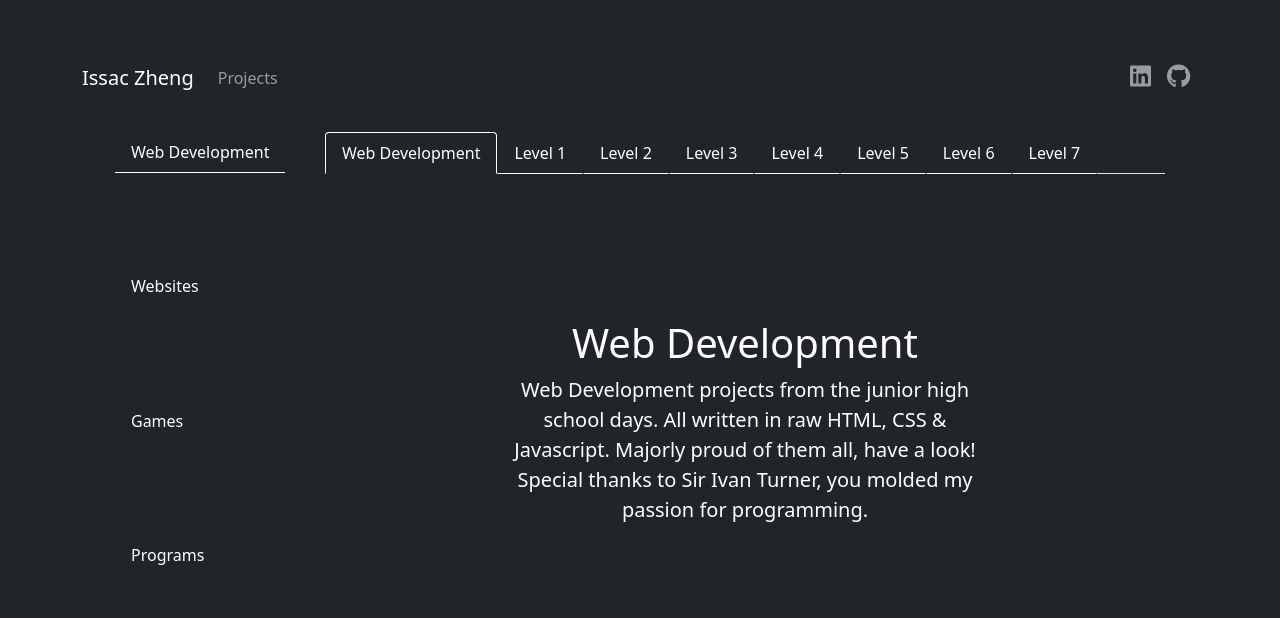
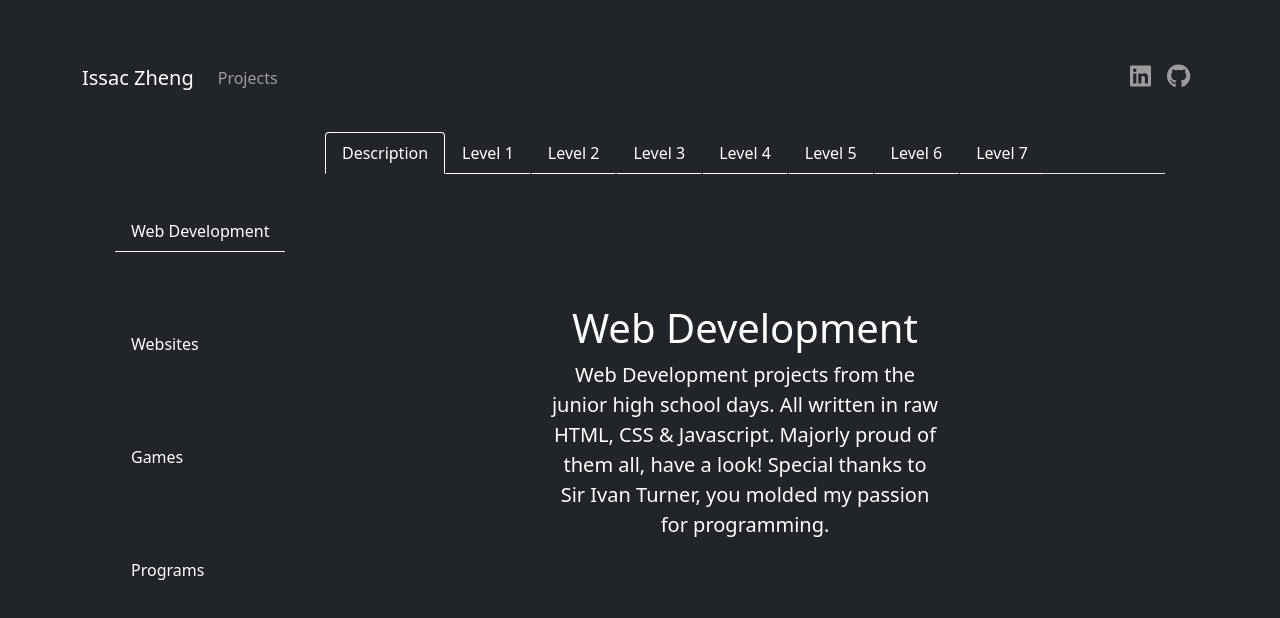
Before and after one commit to iscii/iscii-old, a JavaScript app: page /projects in a window 1280 px wide. Shown: the top 618 px of the page. Built offline with nearby package versions, Linux system fonts and the light colour scheme; the HTML template or start-up script is replaced by a standard one.

Commit message:
improved project page styling, removed active color from nav links

```diff
--- a/src/App.scss
+++ b/src/App.scss
@@ -12,6 +12,10 @@
 	padding-top: 25px;
 	padding-left: 115px;
 	padding-right: 115px;
+}
+
+.navbar-nav .nav-link.active{
+	color: rgba(255, 255, 255, 0.55) !important; /* stops icon from remaining white when clicked*/
 }
 
 /* width */
--- a/src/components/Card/index.js
+++ b/src/components/Card/index.js
@@ -4,7 +4,6 @@ const Card = (props) => {
 	/**
 	 * !props
 	 * *main ({true}, {false (default)}): no card image
-	 * *reverse ({true}, {false (default)}): card image is on the right
 	 * *title (text): card title
 	 * *desc (text): card description
 	 * *link (text): card link
@@ -17,18 +16,16 @@ const Card = (props) => {
 		/* add tabbed components for projects */
 		<div
 			className={
-				"icard bg-dark p-5 d-flex justify-content-center align-items-center " +
-				(props.reverse ? "flex-row-reverse " : "") +
-				props.classes
+				"icard bg-dark p-5 d-flex justify-content-center align-items-center flex-row-reverse"
 			}
 		>
 			<img
 				/* https://mdbootstrap.com/docs/b5/react/content-styles/hover-effects/#! */
-				className={"w-25 " + (props.main ? "d-none" : "")}
+				className={(props.main ? "d-none" : "")}
 				src={require("../../assets/images/mai.jpg")}
 				alt="mai"
 			/>
-			<div className="icardcaption w-75 d-flex flex-column justify-content-center align-items-center">
+			<div className="icardcaption d-flex flex-column justify-content-center align-items-center">
 				<h1 className={"h-25 " + (props.link ? "icardtitle" : "")}>
 					<a className="text-decoration-none text-white" href={props.link} target="_blank">{props.title}</a>
 				</h1>
--- a/src/components/Card/index.scss
+++ b/src/components/Card/index.scss
@@ -1,11 +1,20 @@
 @import "../../utilities/variables.scss";
 
 .icard{
+    display: flex;
     margin-top: $spacing-5;
     margin-bottom: $spacing-5;
     height: 400px;
+
+    img{
+       width: 35%;
+    }
+
     .icardcaption{
+        width: 65%;
         padding: $spacing-5;
+        text-align: center;
+
 
         .icardtitle:hover{
             cursor: pointer;
--- a/src/components/Projects/index.js
+++ b/src/components/Projects/index.js
@@ -24,7 +24,7 @@ const Projects = () => {
 							transition={true}
 							id="uncontrolled-tab-example"
 						>
-							<Tab eventKey="main" title="Web Development">
+							<Tab eventKey="main" title="Description">
 								<Card
 									main={true}
 									title="Web Development"
@@ -89,7 +89,7 @@ const Projects = () => {
 							transition={true}
 							id="uncontrolled-tab-example"
 						>
-							<Tab eventKey="main" title="Websites">
+							<Tab eventKey="main" title="Description">
 								<Card
 									main={true}
 									title="Websites"
@@ -98,7 +98,6 @@ const Projects = () => {
 							</Tab>
 							<Tab eventKey="isciiz" title="isciiz">
 								<Card
-									reverse={true}
 									title="isciiz"
 									desc="My portfolio website (hi!). Learning React and Bootstrap with this one. React-bootstrap, Sass, Firebase Hosting, Personal Git."
 									link="https://isciiz.web.app"
@@ -107,7 +106,6 @@ const Projects = () => {
 							</Tab>
 							<Tab eventKey="stevenshonorpledge" title="stevenshonorpledge">
 								<Card
-									reverse={true}
 									title="stevenshonorpledge"
 									desc="A typeracing website for our school's honor pledge. A great tool to deduce Stevens impostors. Can also be used to train. Firebase Firestore & Hosting, Personal Git"
 									link="https://stevenshonorpledge.web.app/"
@@ -115,7 +113,6 @@ const Projects = () => {
 							</Tab>
 							<Tab eventKey="aster" title="Aster">
 								<Card
-									reverse={true}
 									title="Aster"
 									desc="A NYC high school club directory made in collaboration with several students across various high schools in the city. Jekyll, Firebase Firestore & Auth, Collaborative Git."
 									link="https://aster.nyc/"
@@ -131,7 +128,7 @@ const Projects = () => {
 							transition={true}
 							id="uncontrolled-tab-example"
 						>
-							<Tab eventKey="main" title="Games">
+							<Tab eventKey="main" title="Description">
 								<Card
 									main={true}
 									title="Games"
@@ -161,7 +158,7 @@ const Projects = () => {
 							transition={true}
 							id="uncontrolled-tab-example"
 						>
-							<Tab eventKey="main" title="Programs">
+							<Tab eventKey="main" title="Description">
 								<Card
 									main={true}
 									title="Programs"
@@ -170,9 +167,8 @@ const Projects = () => {
 							</Tab>
 							<Tab eventKey="isciiBot" title="isciiBot">
 								<Card
-									reverse={true}
 									title="isciiBot"
-									desc="A discord bot. Scheduled and handled events before it was a feature on Discord. Usage and methodology are about as outdated as the code though. Also can randomize your day's schedule for you if you have too much time in your hands (guess when I built this feature !)"
+									desc="A discord bot. Scheduled and handled events before it was a feature on Discord. Usage and methodology are about as outdated as the code though. Also can randomize your day's schedule for you if you have too much time in your hands (guess when I built this feature)!"
 									link="https://github.com/iscii/isciiBot"
 								/>
 							</Tab>
--- a/src/components/Projects/index.scss
+++ b/src/components/Projects/index.scss
@@ -22,7 +22,13 @@
         display: grid;
         grid-template-columns: 20% 80%;
 
+            .isidetab{
+                padding-top: 20%;
+                padding-bottom: 20%;
+            }
             .isidetab li{
+                display: flex;
+                align-items: center;
                 width: 100%;
             }
             .isidetab,
```
